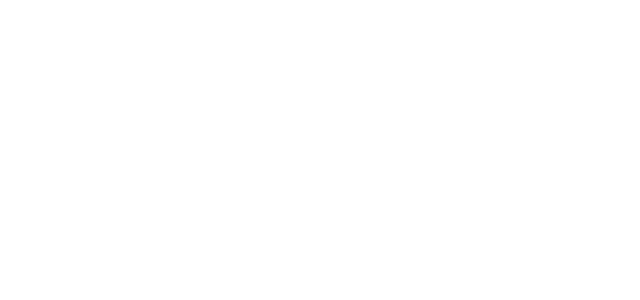
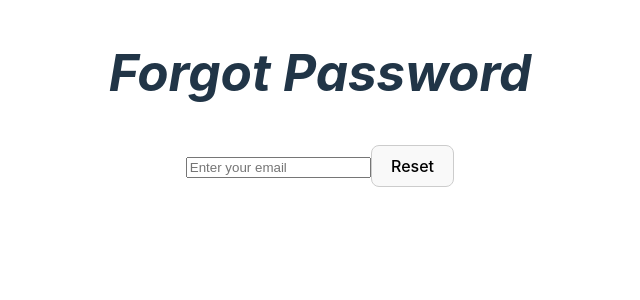
Before and after one commit to aravgoyal/lepredictor, a React (Vite) app: page /ResetPassword in a window 1280 px wide. Before the commit this address had no page. Shown: the top 300 px of the page, without its empty margins (320-960 px from the left). Built offline with nearby package versions, Linux system fonts and the light colour scheme.

Commit message:
Reset Password

```diff
--- a/src/App.tsx
+++ b/src/App.tsx
@@ -4,6 +4,7 @@
 import { PredictNBA, PredictNFL, PredictEPL } from "./pages/Predict"
 import { Login } from "./auth/Login";
 import { Register } from "./auth/Register";
+import ResetPassword from './auth/ResetPassword';
 
 function App() {
 
@@ -18,6 +19,7 @@
           <Route path="/premierleague" element={<PredictEPL />} />
           <Route path="/home" element={<Home />} />
           <Route path="/register" element={<Register />}/>
+          <Route path ="/ResetPassword" element={<ResetPassword />} />
         </Routes>
         </div>
       </BrowserRouter>
--- a/src/auth/Login.tsx
+++ b/src/auth/Login.tsx
@@ -1,5 +1,5 @@
 import React, { useState } from 'react';
-import { login, reset } from './authFeatures';
+import { login } from './authFeatures';
 
 export const Login: React.FC = () => {
   const [email, setEmail] = useState('');
@@ -15,7 +15,7 @@
   };
 
   const handleReset = () => {
-    reset(email);
+    window.location.href = "/ResetPassword";
   }
 
   return (
@@ -25,7 +25,7 @@
       <input className='login-password' type="password" value={password} onChange={(e) => setPassword(e.target.value)} placeholder="Password" />
       <button className='login-button' onClick={handleLogin}>Login</button>
       <div className='register-account'>
-        <a href="/ResetPassword" onClick={handleReset}>Forgot Password?</a>
+        <a href="/" onClick={handleReset}>Forgot Password?</a>
         <br />
         <br />
         <a>Don't have an account? </a>
--- a/src/auth/ResetPassword.tsx
+++ b/src/auth/ResetPassword.tsx
@@ -0,0 +1,34 @@
+import { sendPasswordResetEmail } from "firebase/auth";
+import { auth } from './authConfig';
+import { FormEvent, useRef } from "react";
+
+function ResetPassword() {
+    const emailRef = useRef<HTMLInputElement>(null);
+
+    const handleReset = async (e: FormEvent<HTMLFormElement>) => {
+        e.preventDefault();
+
+        if (emailRef.current && emailRef.current.value) {
+            try {
+                await sendPasswordResetEmail(auth, emailRef.current.value);
+                alert("Check your email for a password reset link.");
+            } catch (err) {
+                alert((err as Error).message);
+            }
+        } else {
+            alert("Please enter a valid email address.");
+        }
+    };
+
+    return (
+        <div className="ResetPassword">
+            <h1>Forgot Password</h1>
+            <form onSubmit={handleReset}>
+                <input name="email" ref={emailRef} placeholder="Enter your email" />
+                <button type="submit">Reset</button>
+            </form>
+        </div>
+    );
+}
+
+export default ResetPassword;
--- a/src/index.css
+++ b/src/index.css
@@ -12,6 +12,12 @@
   -webkit-font-smoothing: antialiased;
   -moz-osx-font-smoothing: grayscale;
 
+}
+
+ResetPassword {
+  font-weight: 500;
+  color: #b3b3b3;
+  text-decoration: none;
 }
 
 a {
```
